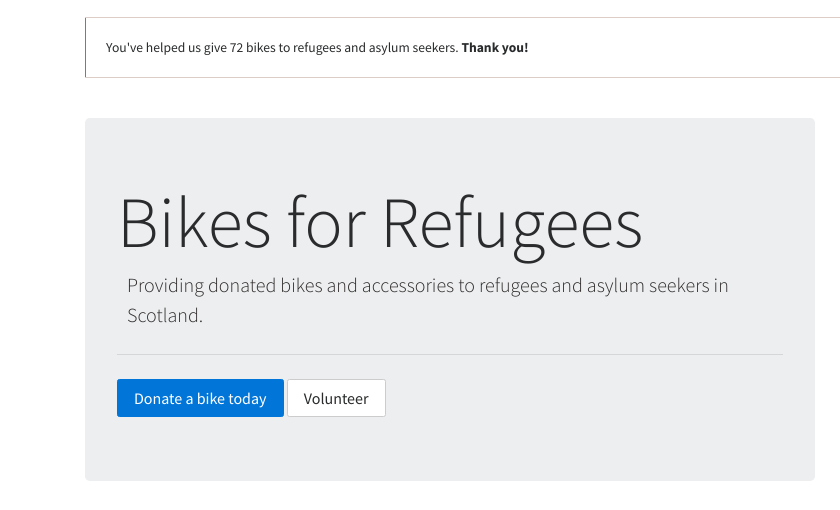
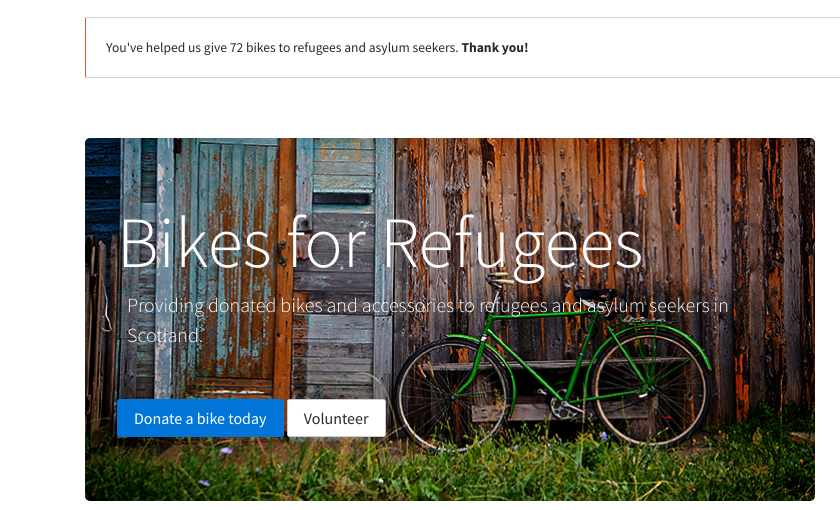
Before and after one commit to clems27/Bike-for-refugees, a plain HTML site: page index.html in a window 1280 px wide. Shown: the part 114-624 px from the top of the page, 0-840 px from the left. Drawn offline with nearby package versions, Linux system fonts and the light colour scheme; a script that the page names is missing.

Commit message:
jumbotron background image added

```diff
--- a/styles/style.css
+++ b/styles/style.css
@@ -3,6 +3,7 @@
  *
  * Module: HTML/CSS
  * Lesson: 1,2
+ * Class: Scotland 2017
  */
 
 html,
@@ -60,6 +61,19 @@ body {
 	width: 1px;
 	background: #ce5f31;
 }
+
+ .jumbotron {
+  margin-top: 20px;
+  background-image: url("../images/header-bike.jpg");
+  background-size: cover;
+  columns: white;
+}
+.jumbotron h1 {
+  color: white;
+}
+.jumbotron p {
+  color: white;
+} */
 
 /* Headings */
 .heading-underline {
```
